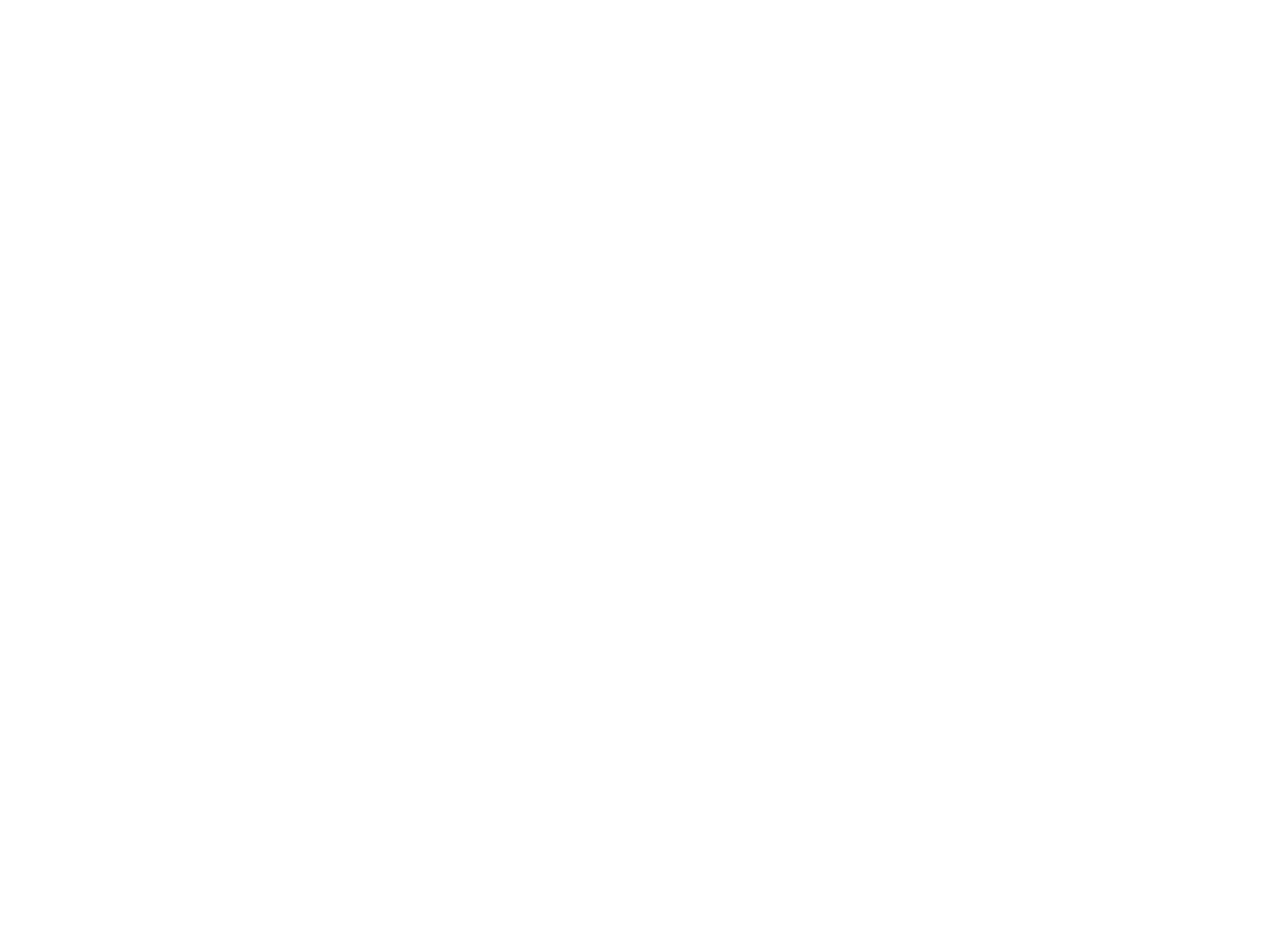
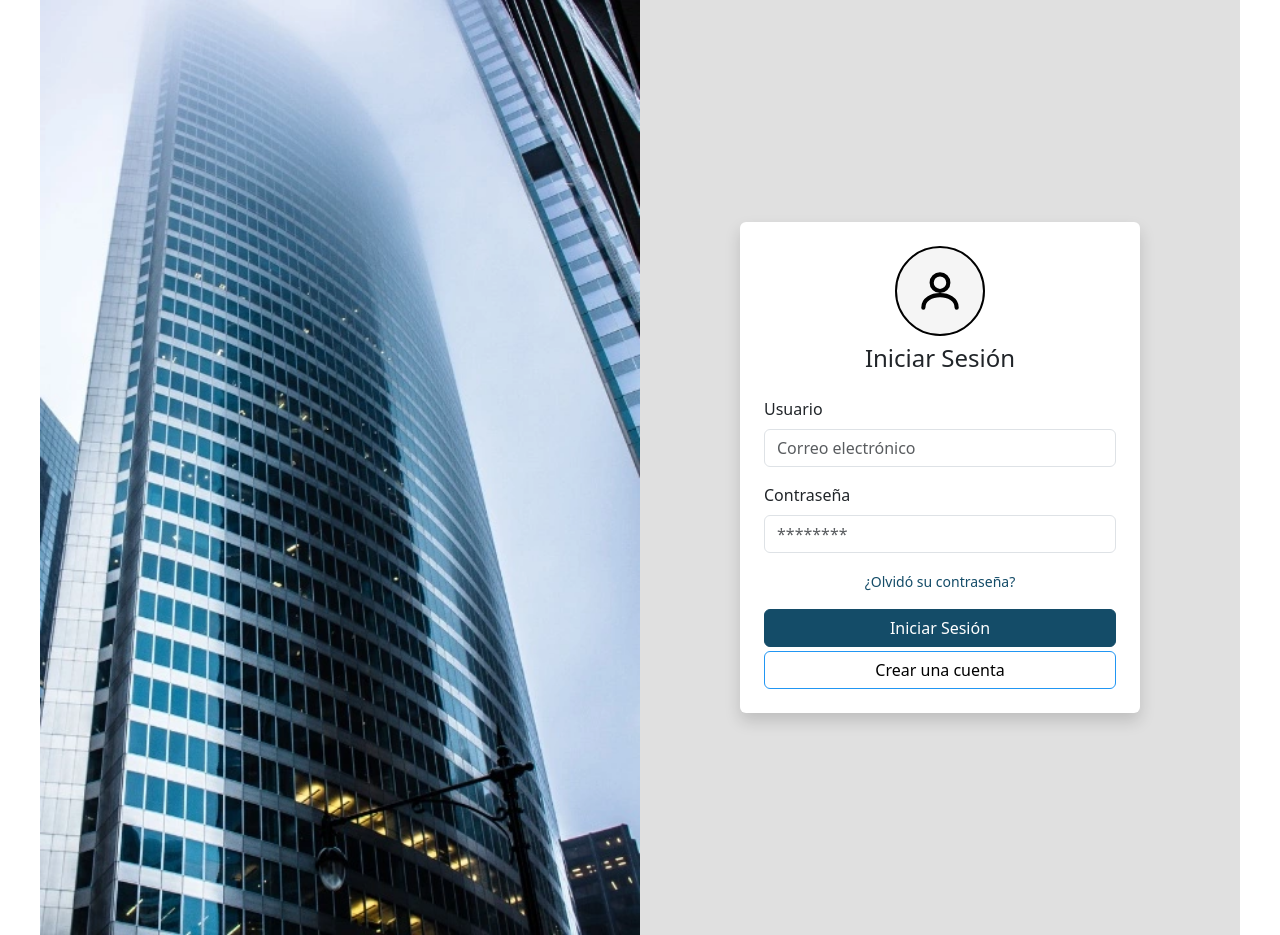
Before and after one commit to CreditosPYMES-NCG27/webapp-creditos-pymes, a React (Vite) app: page /login-users in a window 1280 px wide. Before the commit this address had no page. Before the commit the page ends 800 px from the top, so only its background shows below. Built offline with nearby package versions, Linux system fonts and the light colour scheme.

Commit message:
feat: ButtonActions - LoginUsers - AppRoutes

```diff
--- a/src/components/Button/Button.css
+++ b/src/components/Button/Button.css
@@ -11,6 +11,21 @@
 
 /* ============================== BUTTON COLORS (SOBREESCRIBEN BOOTSTRAP) ============================== */
 
+.btn-custom.btn-default {
+  background-color: #ffffff00 !important;
+  color: #000000 !important;
+  border-color: var(--blue-500) !important;
+}
+
+.btn-custom.btn-default:hover,
+.btn-custom.btn-default:focus,
+.btn-custom.btn-default:active,
+.btn-custom.btn-default:focus-visible {
+  background-color: #ffffff00 !important;
+  color: #000000 !important;
+  border-color: var(--blue-700) !important;
+  box-shadow: none !important;
+}
 
 .btn-custom.btn-primary {
   background-color: var(--blue-500) !important;
--- a/src/components/Button/ButtonActions.js
+++ b/src/components/Button/ButtonActions.js
@@ -1,7 +1,7 @@
 export const ButtonActions = {
   goHome: (navigate) => navigate("/"),
-  loginUser: (navigate) => navigate("/login/user"),
-  loginPartner: (navigate) => navigate("/login/partner"),
+  loginUser: (navigate) => navigate("/login-users"),
+  loginPartner: (navigate) => navigate("/login-partners"),
   register: (navigate) => navigate("/register"),
   alert: () => alert("Ejemplo"),
 
--- a/src/components/Login/Login.jsx
+++ b/src/components/Login/Login.jsx
@@ -67,6 +67,13 @@ const Login = () => {
                     text="Iniciar Sesión"
                     color="teal"
                     size="md"
+                    className="w-100 mb-1"
+                    action={handleLogin}
+                />
+                   <Button
+                    text="Crear una cuenta"
+                    color="default"
+                    size="md"
                     className="w-100"
                     action={handleLogin}
                 />
--- /dev/null
+++ b/src/pages/LoginUsers.jsx
@@ -0,0 +1,31 @@
+import Login from "../components/Login/Login";
+import "@/components/Login/Login.css";
+
+
+const LoginUsers = () => {
+  return (
+    <div className="d-flex flex-column login-root">
+      <div className="container-fluid">
+        <div className="row">
+          {/* Columna izquierda con imagen */}
+          <div className="col-lg-6 d-none d-lg-flex align-items-center justify-content-center bg-light p-0">
+            <img
+              src="/src/assets/images/bg-login.webp"
+              alt="Login ilustración"
+              className="img-fluid w-100 h-100 object-fit-cover"
+            />
+          </div>
+
+          {/* Columna derecha con login */}
+          <div className="col-lg-6 d-flex align-items-center justify-content-center">
+            <Login />
+          </div>
+        </div>
+      </div>
+
+    </div>
+
+  );
+};
+
+export default LoginUsers;
--- a/src/routes/AppRoutes.jsx
+++ b/src/routes/AppRoutes.jsx
@@ -1,12 +1,14 @@
 import { Routes, Route } from "react-router-dom";
 import HomePage from "../pages/HomePage";
 import LoginPartners from "../pages/LoginPartners";
+import LoginUsers from "../pages/LoginUsers";
 
 export default function AppRoutes() {
   return (
     <Routes>
       <Route path="/" element={<HomePage />} />
       <Route path="/login-partners" element={<LoginPartners />} />
+      <Route path="/login-users" element={<LoginUsers />} />
     </Routes>
   );
 }
```
Also changed, not shown: src/assets/images/bg-login.webp (added).
